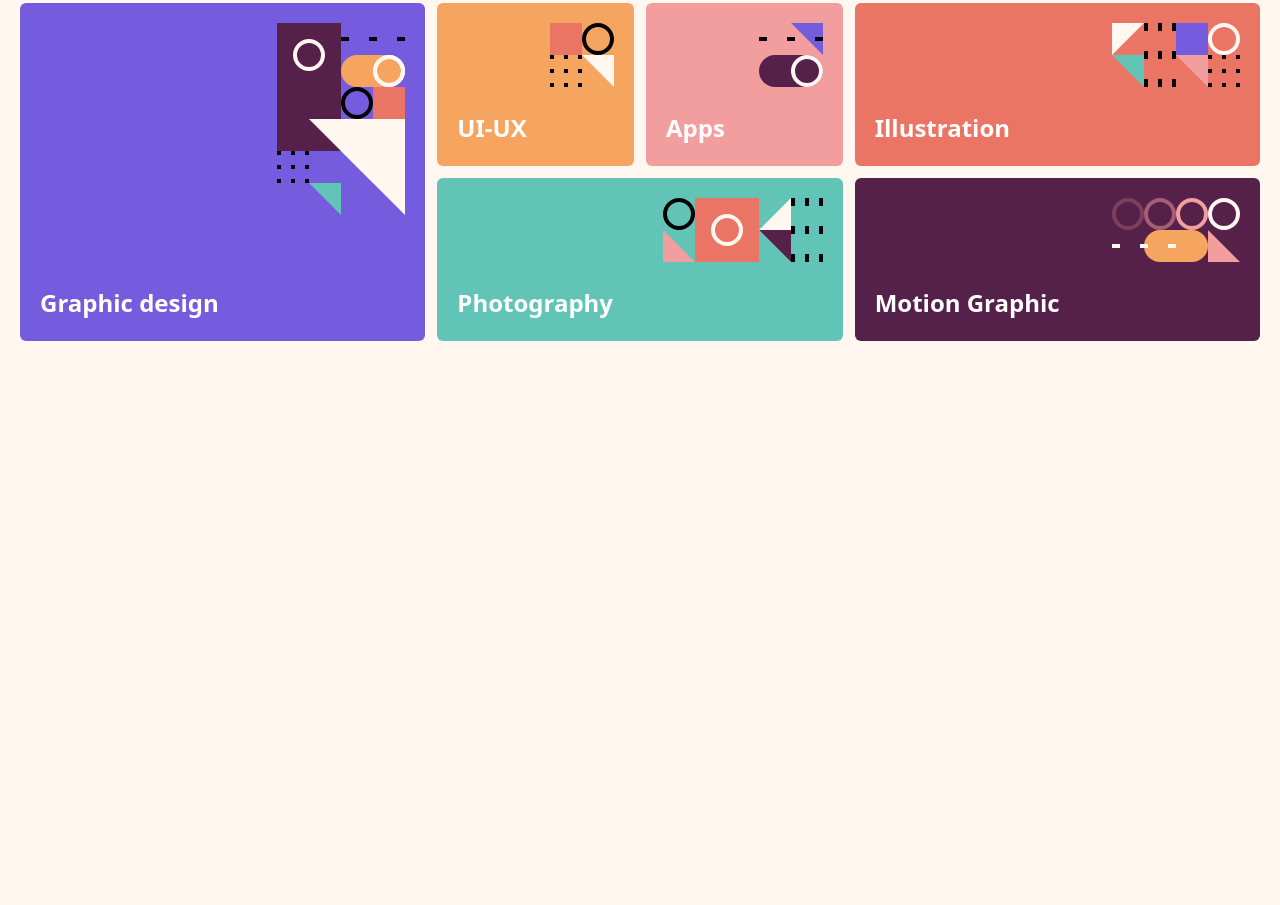
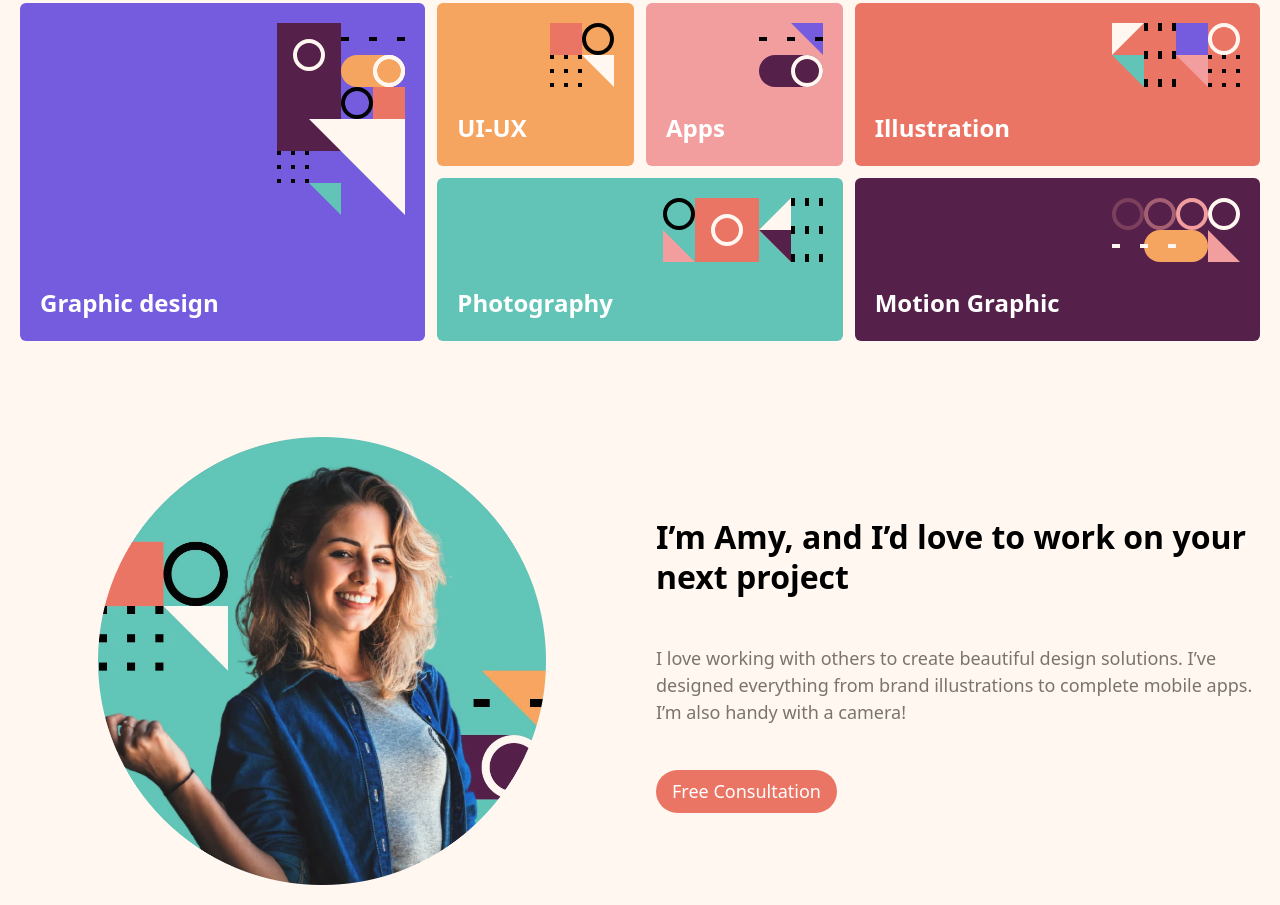
Before and after one commit to prikaskyy/Design-portfolio-landing-page, a plain HTML site: page dist/index.html in a window 1280 px wide. Shown: the part 371-1276 px from the top of the page. Before the commit the page ends 800 px from the top, so only its background shows below. Drawn offline with Linux system fonts and the light colour scheme.

Commit message:
About Amy section

```diff
--- a/dist/index.html
+++ b/dist/index.html
@@ -54,6 +54,21 @@
         <span class="text-white font-bold text-sub">Motion Graphic</span>
       </div>
     </section>
+    <section class="container mx-auto p-5 md:grid md:grid-cols-2 md:text-left md:gap-8">
+      <div class="max-w-sm flex mx-auto md:max-w-md pt-5">
+        <img class="object-contain" src="../assets/image-amy.webp" alt="Amy">
+      </div>
+      <div class="flex flex-col justify-center">
+        <h2 class="text-Heading-M-mobile font-bold py-7 md:text-Heading-S leading-40">I’m Amy, and I’d love to work on your next project</h2>
+        <p class="text-brown text-p-mobile md:py-5 md:text-base">
+          I love working with others to create beautiful design solutions. I’ve designed everything from brand
+          illustrations to complete mobile apps. I’m also handy with a camera!
+        </p>
+        <div>
+          <button class="bg-red px-4 py-2 rounded-full text-white mt-6 md:text-base hover:bg-yellow duration-500">Free Consultation</button>
+        </div>
+      </div>
+    </section>
   </main>
 </body>
 </html>
```
Also changed, not shown: dist/style.css.
